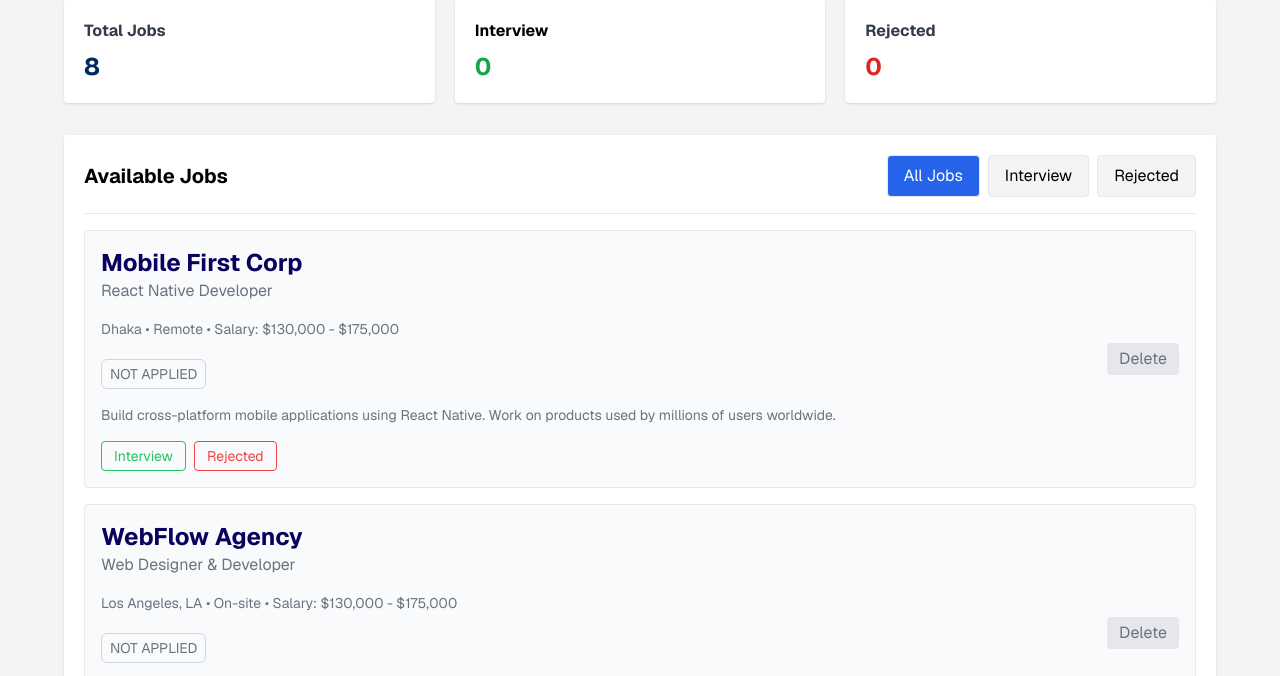
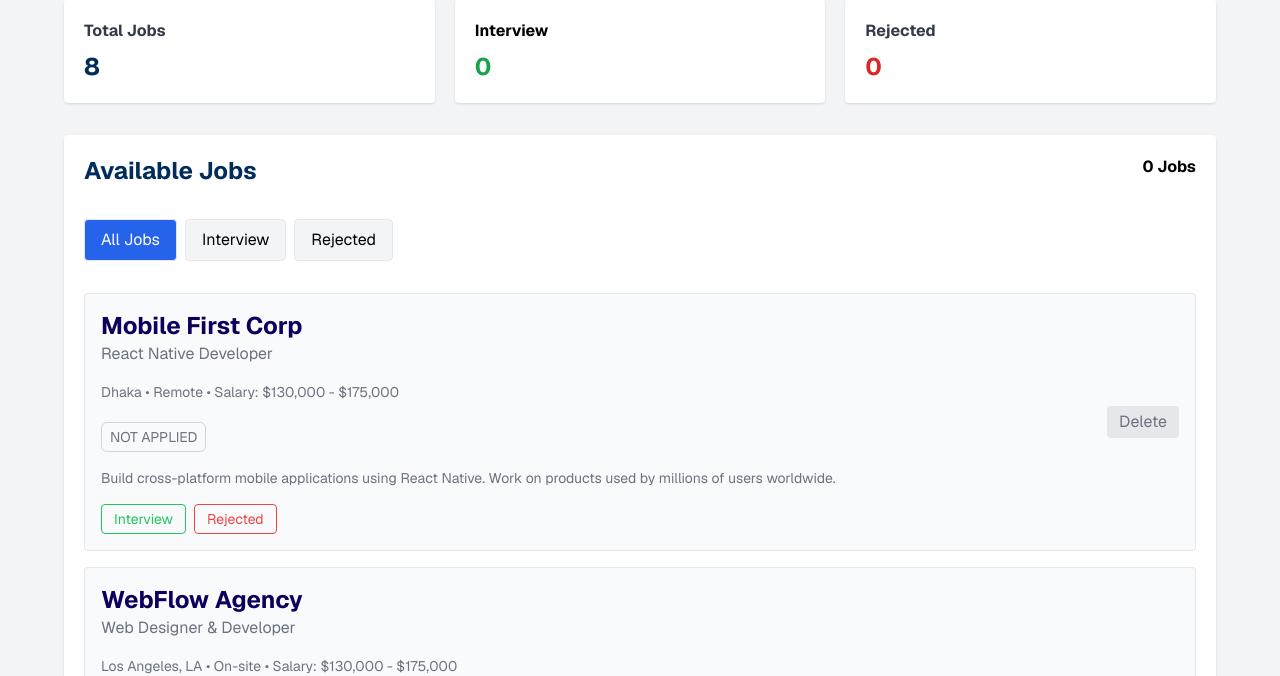
Before and after one commit to igngodfather/Assignment-4, a plain HTML site: page index.html in a window 1280 px wide. Shown: the part 77-753 px from the top of the page. Drawn offline with nearby package versions, Linux system fonts and the light colour scheme.

Commit message:
tab fixes

```diff
--- a/index.html
+++ b/index.html
@@ -50,11 +50,14 @@
     <!-- Main Job Section -->
     <section class="max-w-6xl mx-auto bg-white p-5 rounded shadow min-h-[500px]">
 
-        <!-- Tab Button -->
-        <div class="flex flex-col md:flex-row justify-between items-center border-b pb-4 mb-4">
-            <h2 class="text-xl font-bold mb-2 md:mb-0">Available Jobs</h2>
-
-            <div class="flex gap-2">
+        <!-- Tab Title -->
+        <div>
+            <div class="flex justify-between">
+                <h2 class="text-2xl text-[#002C5C] font-bold mb-2 md:mb-0">Available Jobs</h2>
+                <h2 class="font-bold mb-2 md:mb-0"><span>0</span> Jobs</h2>
+            </div>
+            <!-- Tab Button -->
+            <div class="flex gap-2 my-8">
                 <button onclick="showTab('all')" id="btn-all" class="px-4 py-2 rounded border active-btn">All Jobs</button>
                 <button onclick="showTab('interview')" id="btn-interview" class="px-4 py-2 rounded border bg-gray-100">Interview</button>
                 <button onclick="showTab('rejected')" id="btn-rejected" class="px-4 py-2 rounded border bg-gray-100">Rejected</button>
```
Also changed, not shown: script.js (+11 -11 lines).
